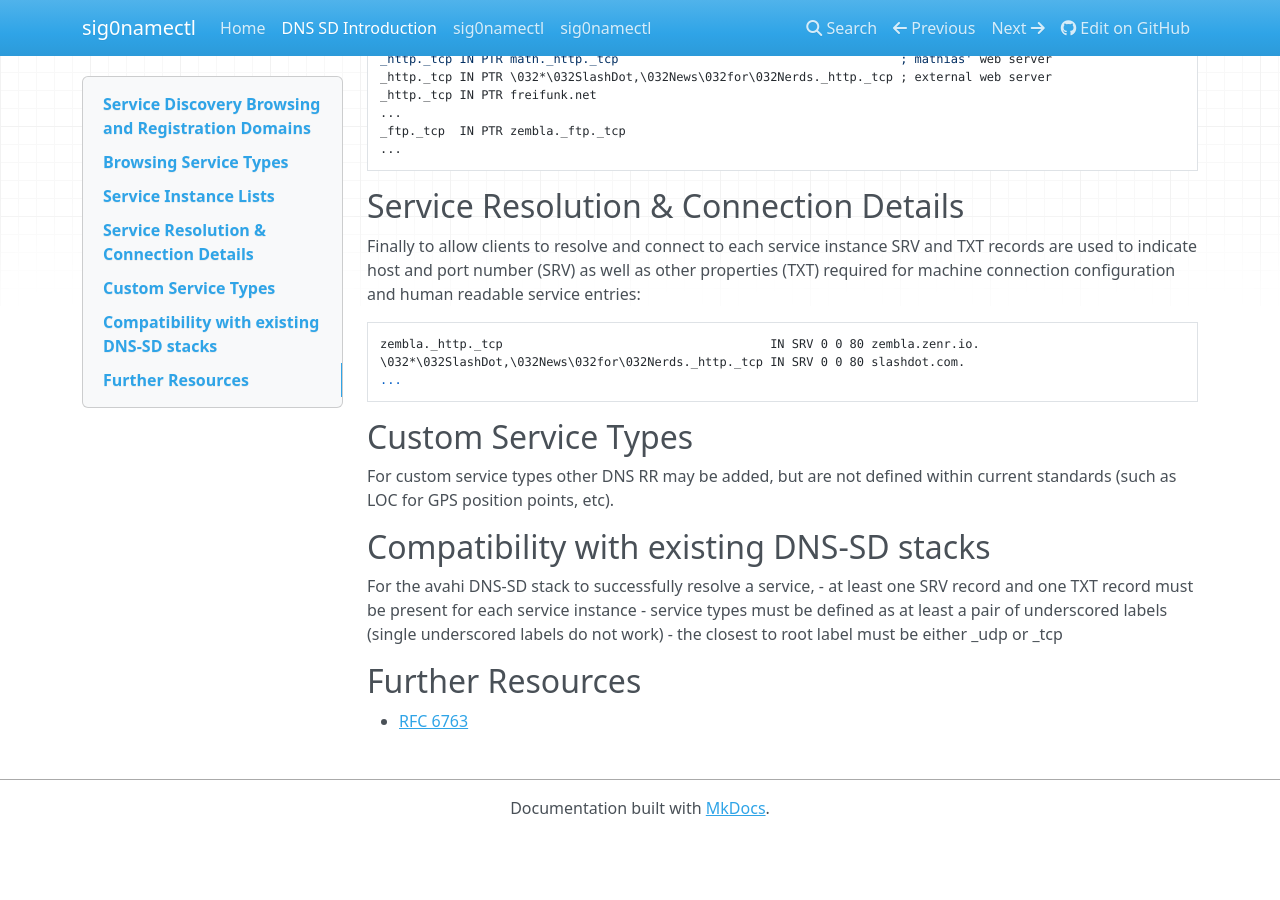
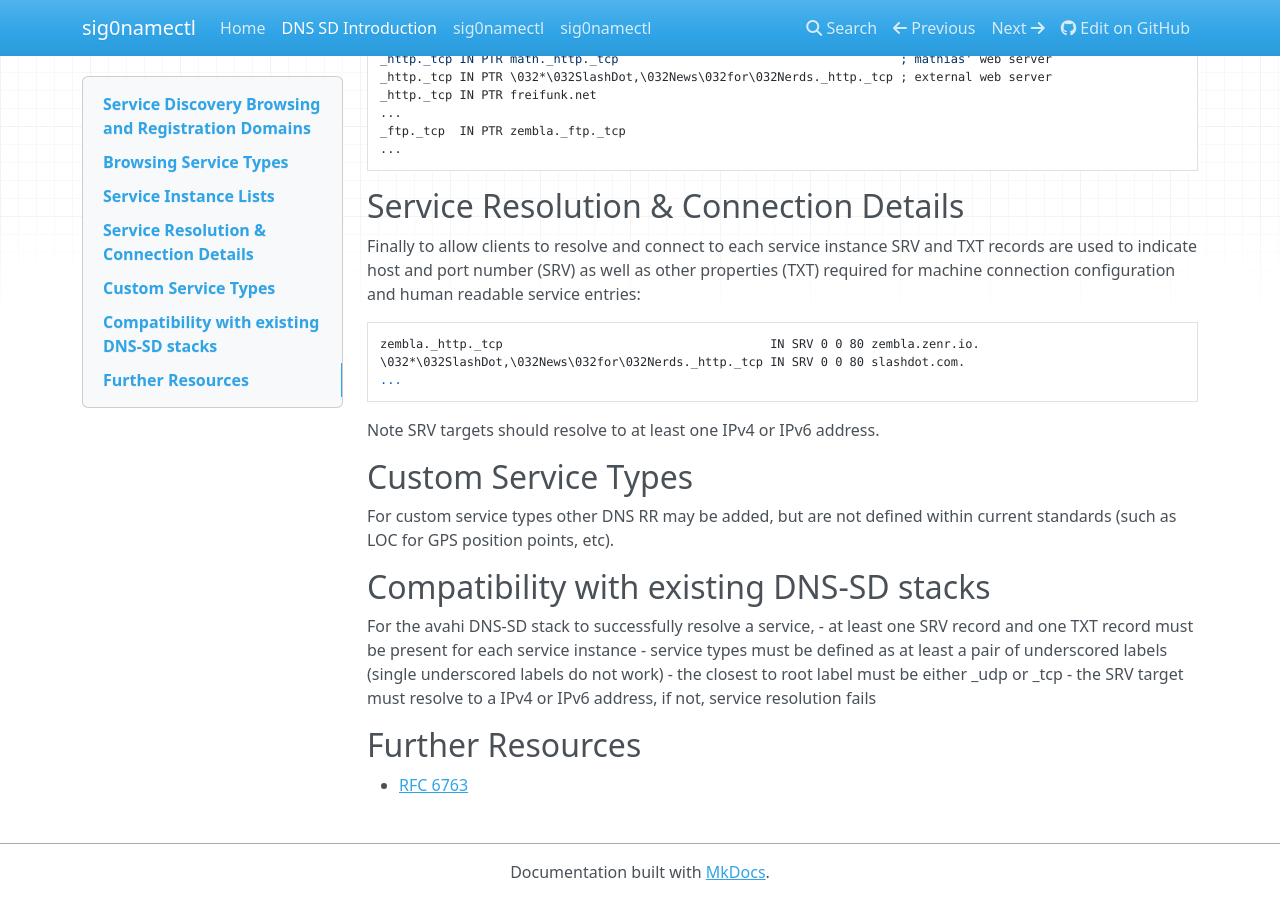
Before and after one commit to NetworkCommons/sig0namectl, an MkDocs documentation site: the page built from docs/DNS-SD Introduction.md, in a window 1280 px wide and 900 px high, scrolled down 790 px. Built offline with MkDocs 1.6.1, drawn with Linux system fonts in a browser that asks for light colours; nearby versions of some CDN libraries; before the commit the page ends 1626 px from its top, so only the background shows below that.

Commit message:
adds IP resolution requirement of SRV records

````diff
--- a/docs/DNS-SD Introduction.md
+++ b/docs/DNS-SD Introduction.md
@@ -57,6 +57,7 @@ zembla._http._tcp                                     IN SRV 0 0 80 zembla.zenr.
 \032*\032SlashDot,\032News\032for\032Nerds._http._tcp IN SRV 0 0 80 slashdot.com.
 ...
 ```
+Note SRV targets should resolve to at least one IPv4 or IPv6 address.
 
 ## Custom Service Types
 
@@ -68,6 +69,7 @@ For the avahi DNS-SD stack to successfully resolve a service,
     - at least one SRV record and one TXT record must be present for each service instance
     - service types must be defined as at least a pair of underscored labels (single underscored labels do not work)
     - the closest to root label must be either \_udp or \_tcp
+    - the SRV target must resolve to a IPv4 or IPv6 address, if not, service resolution fails
 
 ## Further Resources
 
````
